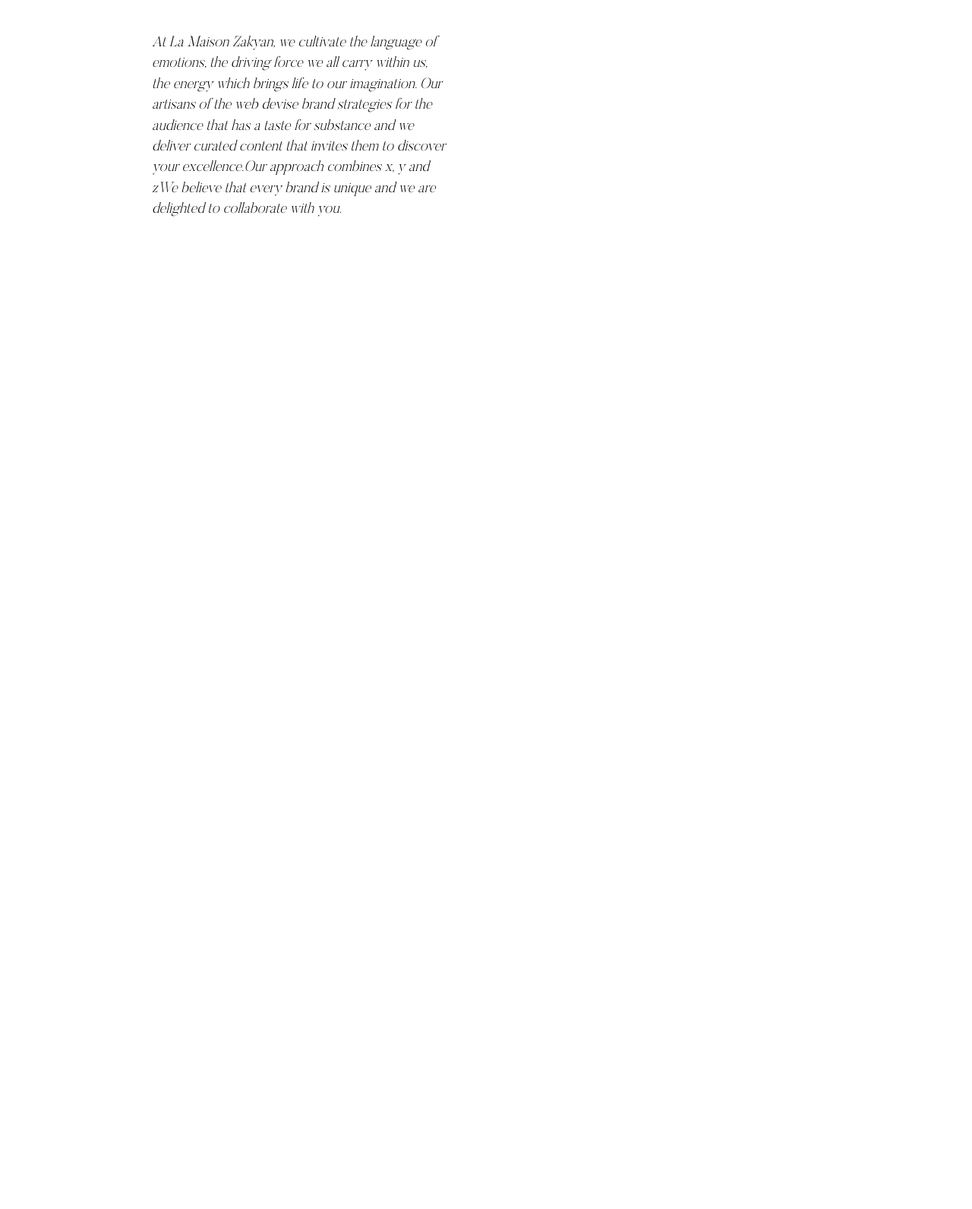
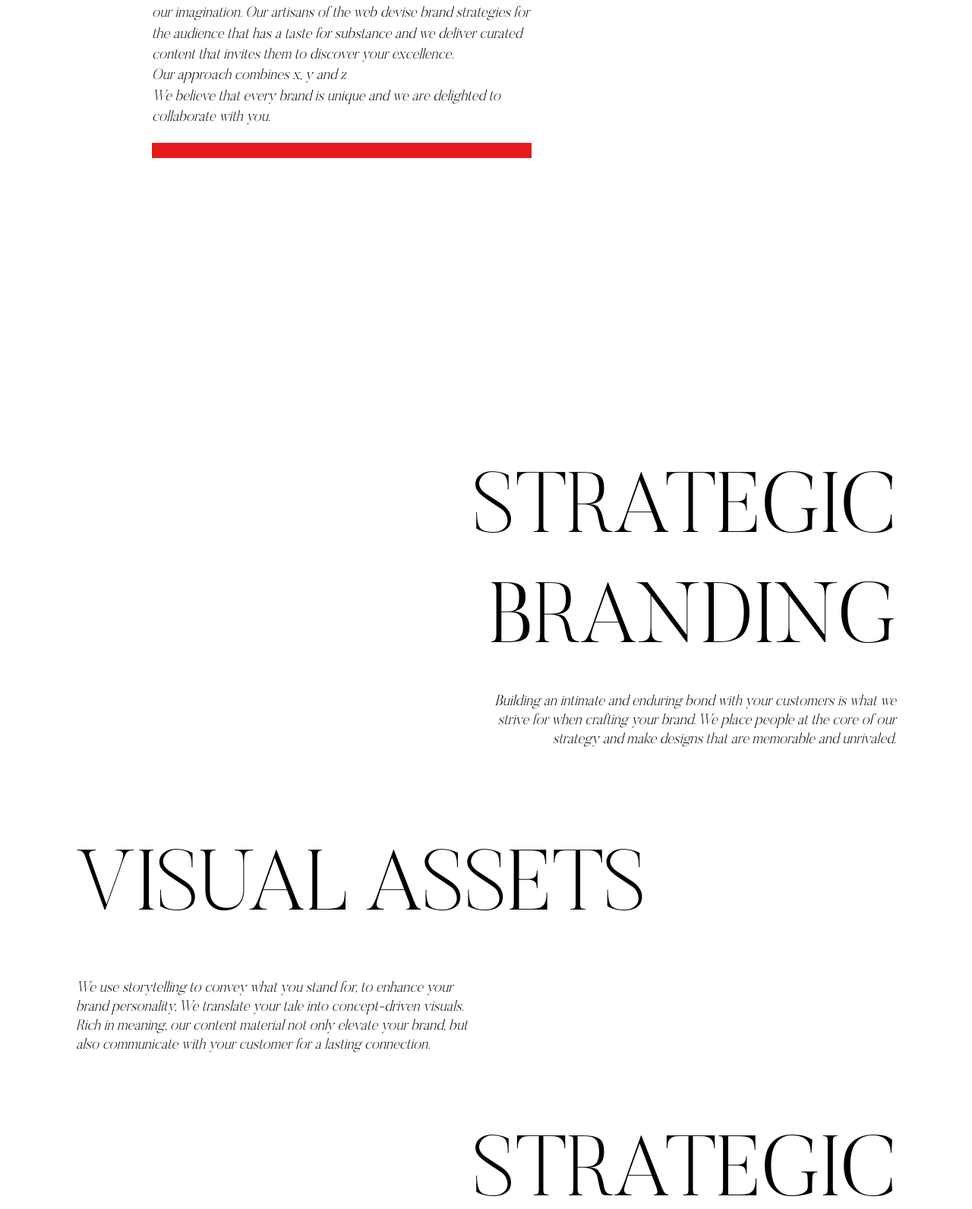
Before and after one commit to RachelAkilimali/HoZ, a plain HTML site: page index.html in a window 1280 px wide. Shown: the part 542-2133 px from the top of the page at 76% size. Before the commit the page ends 1611 px from the top, so only its background shows below. Drawn offline with nearby package versions, Linux system fonts and the light colour scheme.

Commit message:
markup and styles added

```diff
--- a/css/app.scss
+++ b/css/app.scss
@@ -1,62 +1,131 @@
 @font-face {
-  font-family: 'Butler';
-  src: url('fonts/Butler.woff2') format('woff2');
+  font-family: "Butler";
+  src: url("fonts/Butler.woff2") format("woff2");
 }
-$background-color:#ffff;
 body {
-  font-family: 'Butler';
+  font-family: "Butler";
   height: 100vh;
   margin: 0;
   padding: 0;
   line-height: 1.3;
-  background-color:$background-color;
-  background-image: url("/img/12col-24gut.png");
-
+  background-color: #ffff;
 }
 
 .header {
   display: flex;
   justify-content: space-between;
   padding: 10px 40px;
+}
 
+.logo {
+  font-weight: 200;
+  font-style: normal;
 }
-.logo {
-    font-weight: 200;
-    font-style: normal;
-}
-.menu{
+
+.menu {
   display: flex;
   justify-content: space-around;
   width: 700px;
   list-style: none;
 }
 
-h1.heading{
+.divider {
+  width: 500px;
+  height: 20px;
+  background-color: #e61a1a;
+}
+
+h1.heading {
   font-size: 4.5em;
   font-weight: lighter;
   text-transform: uppercase;
 }
-p.summary{
+
+p.summary {
   font-size: 1.2em;
   line-height: 1.42857;
   font-weight: lighter;
   font-style: italic;
 }
-li{
+
+li {
   font-size: 0.8em;
   font-weight: lighter;
 }
 
-.socials{
+.socials {
   display: flex;
   justify-content: space-around;
   width: 200px;
   list-style: none;
 }
+//Introduction
+.intro {
+  display: grid;
+  grid-template-columns: 1.5fr 1fr 1fr;
+  height: 120vh;
+  padding: 0 200px 0 200px;
+}
+//Main Section
+.grid {
+  display: grid;
+  grid-template-rows:1fr 1fr 1fr;
+  height: 240vh;
+  width: auto;
+  padding: 0 100px 0 100px;
+}
 
-.intro{
-  display:grid;
-  grid-template-columns: 1fr 1fr;
-  grid-template-rows: 1fr 1fr;
-  padding: 0 300px 0 200px;
+.service{
+  display: grid;
+  grid-template-rows: 1fr 30%;
 }
+
+.exerpt {
+  width: 50%;
+}
+.offset {
+  justify-items: end;
+  text-align: right;
+}
+
+h1.title {
+  font-family: "Butler";
+  font-size: 7rem;
+  text-transform: uppercase;
+  font-weight: lighter;
+  padding: 92.6px 0 0 0;
+  margin: 0;
+}
+
+
+p.exerpt {
+  font-family: "Butler";
+  font-style: italic;
+  font-size: 1.2em;
+}
+
+
+
+
+
+
+.reel {
+  height: 90vh;
+}
+
+.grid-quote {
+  width: 80%;
+  height: 70vh;
+}
+
+.quotelink {
+  padding: 200px;
+  background-color: burlywood;
+  text-align: center;
+}
+
+.quotelink {
+  font-family: "Playfair Display", Georgia, "Times New Roman", Times, serif;
+  font-size: 4rem;
+  text-transform: uppercase;
+}
--- a/index.html
+++ b/index.html
@@ -32,12 +32,61 @@
 <section class="intro">
   <div class="left">
   <h1 class="heading">a boutique <br>digital studio</h1>
-  <P class="summary">At La Maison Zakyan, we cultivate the language of emotions, the driving force we all carry within us, the energy which brings life to our imagination. Our artisans of the web devise brand strategies for the audience that has a taste for substance and we deliver curated content that invites them to discover your excellence.Our approach combines x, y and zWe believe that every brand is unique and we are delighted to collaborate with you.</P>
+  <P class="summary">At La Maison Zakyan, we cultivate the language of emotions, the driving force we all carry within us, the energy which brings life to our imagination. Our artisans of the web devise brand strategies for the audience that has a taste for substance and we deliver curated content that invites them to discover your excellence.<br>Our approach combines x, y and z<br>We believe that every brand is unique and we are delighted to collaborate with you.</P>
+  <div class="divider dv1"></div>
   </div>
-  <div class="right">
+  <div class="middle">
     <div class="animation"></div>
   </div>
 </section>
 
+<section class="grid">
+
+    <div class="service offset">
+      <h1 class="title offset">strategic branding</h1>
+      <p class="exerpt ">Building an intimate and enduring bond with your customers is what we strive for when crafting your brand. We place people at the core of our strategy and make designs that are memorable and unrivaled.</p>
+    </div>
+
+
+    <div class="service ">
+      <h1 class="title">visual assets</h1>
+      <p class="exerpt">We use storytelling to convey what you stand for, to enhance your brand personality, We translate your tale into concept-driven visuals. Rich in meaning, our content material not only elevate your brand, but also communicate with your customer for a lasting connection.</p>
+    </div>
+
+    <div class="service offset">
+      <h1 class="title offset">strategic branding</h1>
+      <p class="exerpt ">Building an intimate and enduring bond with your customers is what we strive for when crafting your brand. We place people at the core of our strategy and make designs that are memorable and unrivaled.</p>
+      <div class="divider dv1"></div>
+    </div>
+
+
+
+
+
+
+
+
+
+
+  <section class="reel"></section>
+  <div class="dv1"></div>
+</section>
+
+
+
+
+
+
+
+
+
+
+
+<secion class="grid-quote">
+  <p class="quotelink">"Nos histoires de marques se racontent dans chacune de vos prises de paroles. Nous croyons en l'artisanat de la communication: singulier, juste et conscient."</p>
+</secion>
+<section class="grid-projects">
+
+</section>
 </body>
 </html>
```
Also changed, not shown: app.css, 1 other file.
